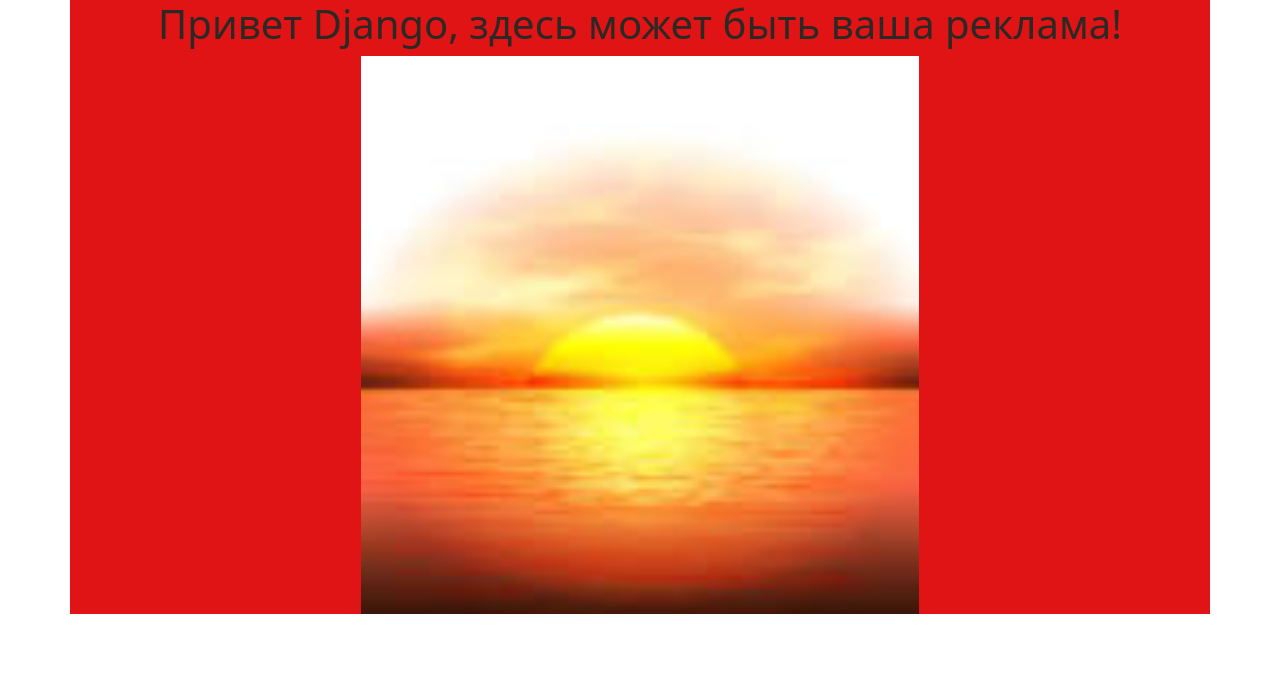
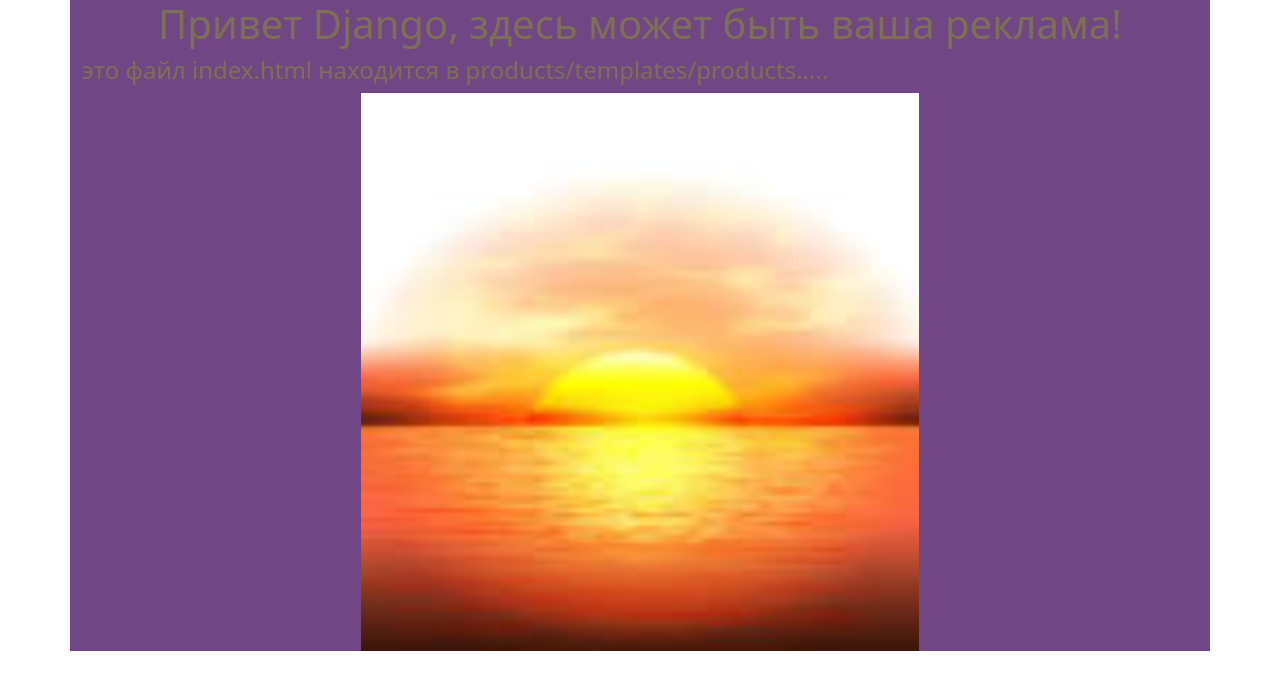
Before and after one commit to NovozhilovAV/shop_market, a Django app: template products/templates/products/index.html in a window 1280 px wide. Shown: the top 690 px of the page. Run offline with Django 4.2, Linux system fonts and the light colour scheme; the template is opened without the code that fills it, so the values that code supplies are empty.

Commit message:
refresh project 27/08/23

```diff
--- a/products/forms.py
+++ b/products/forms.py
@@ -1,5 +1,7 @@
 from django import forms
+# подключили библитеку с формами
 from .models import Category, Subcategory, Products
+# импоритруем модели
 
 
 class CategoryForm(forms.ModelForm):
@@ -22,8 +24,8 @@ class SubcategoryForm(forms.ModelForm):
             'name': 'Подкатегория',
             'category': 'Категория',
         }
+        # устанавливает текстовую метку рядом с полем
 
-        # устанавливает текстовую метку рядом с полем
 
 class ProductForm(forms.ModelForm):
     class Meta:
--- a/products/models.py
+++ b/products/models.py
@@ -1,7 +1,7 @@
 from django.db import models
 from django.urls import reverse
 
-# Create your models here.
+# Create your models here. добавляем модели
 class Category(models.Model):
     name = models.CharField(max_length=50, verbose_name='Имя категории', unique=True)
     description = models.TextField(max_length=1000, verbose_name='Описание категории')
@@ -15,7 +15,7 @@ class Category(models.Model):
     def __str__(self) -> str:
         return self.name
 
-    def get_url(self):
+    def get_url(self):    # используется для получения URL возвращает страниц
         return reverse('category_detail', args=[self.slug])
 
 
--- a/products/templates/products/base.html
+++ b/products/templates/products/base.html
@@ -9,6 +9,7 @@
 
 </head>
 <body>
+  <!-- вставляем стиль css в код, прямо в коде станицы -->
     <style>
         body {
             background-image: url("{% static 'img/fon.jpeg' %}");
--- a/products/templates/products/category_form.html
+++ b/products/templates/products/category_form.html
@@ -1 +1,5 @@
-<!-- khkhyll -->
+<form action="{% url 'products:category_form' %}" method="post" enctype="multipart/form-data">
+    {% csrf_token %}
+    {{ form.as_p }}
+    <button type="submit">Добавить категорию</button>
+</form>
--- a/products/templates/products/index.html
+++ b/products/templates/products/index.html
@@ -12,6 +12,7 @@
 <body>
   <div class="container custom">
     <h1 class="text-center">Привет Django, здесь может быть ваша реклама!</h1>
+    <h4>это файл index.html находится в products/templates/products.....</h4>
     <img class="w-50 mx-auto d-block" src="{% static 'img/exemple.png' %}" alt="photo">
   </div>
 </body>
--- a/products/urls.py
+++ b/products/urls.py
@@ -1,10 +1,12 @@
 from django.urls import path
-from .views import index
+from .views import index, CategoryCreateView, CategoryListView
 # маршрутизатор приложения products
+# видео от 24.08 - 2ч35мин
 
 app_name = 'products'
 urlpatterns = [
     path('', index, name='index'),
-    # path('product-list/', index, name='index'),
+    path('category_form/', CategoryCreateView.as_view(), name='category_form'),
+    path('category_list/', CategoryListView.as_view(), name='category_list'),
 
 ]
--- a/products/views.py
+++ b/products/views.py
@@ -11,9 +11,9 @@ def index(request):
     return HttpResponse('This is page Products')
 
 def root_index(request):
-    # return render(request, 'products/base.html')
+    return render(request, 'products/base.html')
     # выедет меню из base.html
-    return render(request, 'products/index.html')
+    # return render(request, 'products/index.html')
     # выведет страницу index.html с приветствием и стилем stylesheet
 
 class CategoryCreateView(CreateView):
--- a/static/css/menu.css
+++ b/static/css/menu.css
@@ -37,7 +37,7 @@
   right: 50%;
   bottom: -5px;
   left: 50%;
-  background: #feb386;
+  background: #b8896c;
   transition: .8s;
 }
 .menu-main a:hover:before, .menu-main .current:before {left: 0;}
--- a/static/css/stylesheet.css
+++ b/static/css/stylesheet.css
@@ -1,5 +1,5 @@
 .custom {
-    color:rgb(43, 41, 37);
-    background:#e01414;
+    color:rgb(126, 112, 84);
+    background:#714685;
     font-size: 20px;
 }
```
